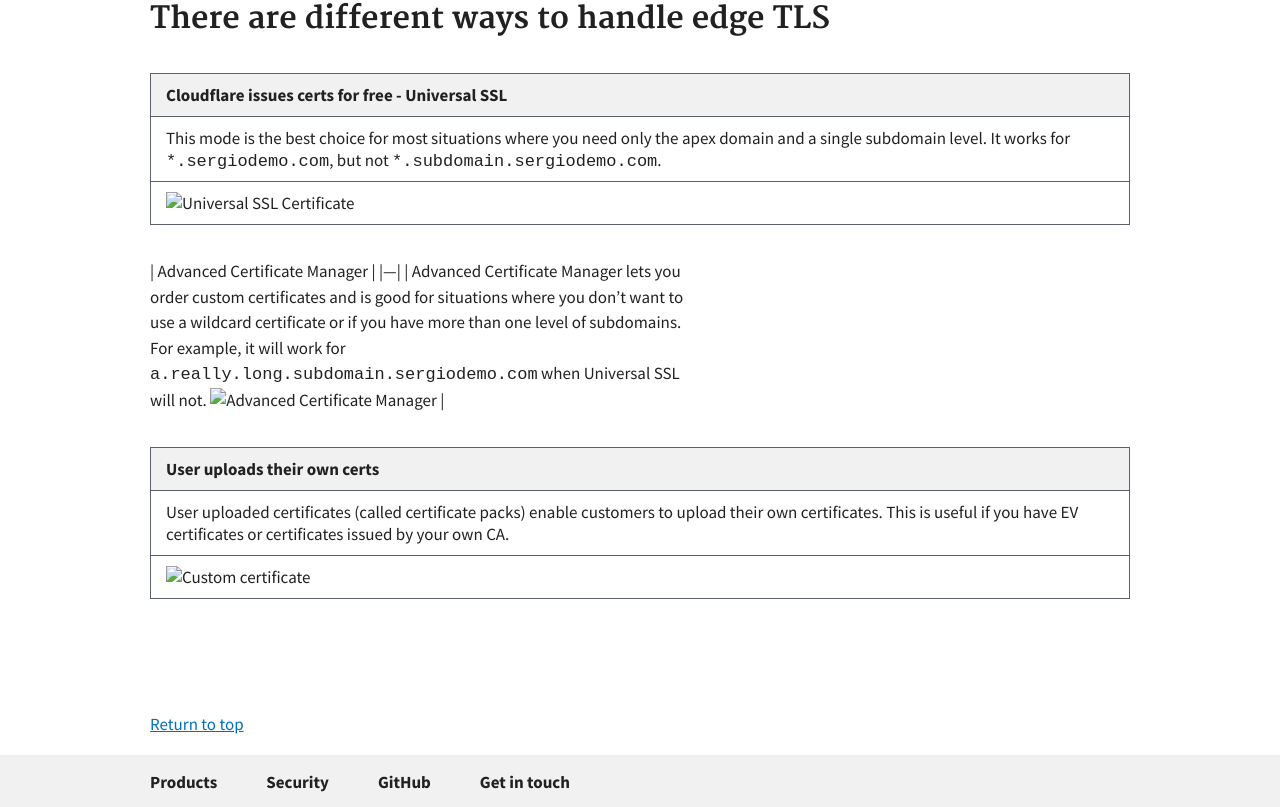
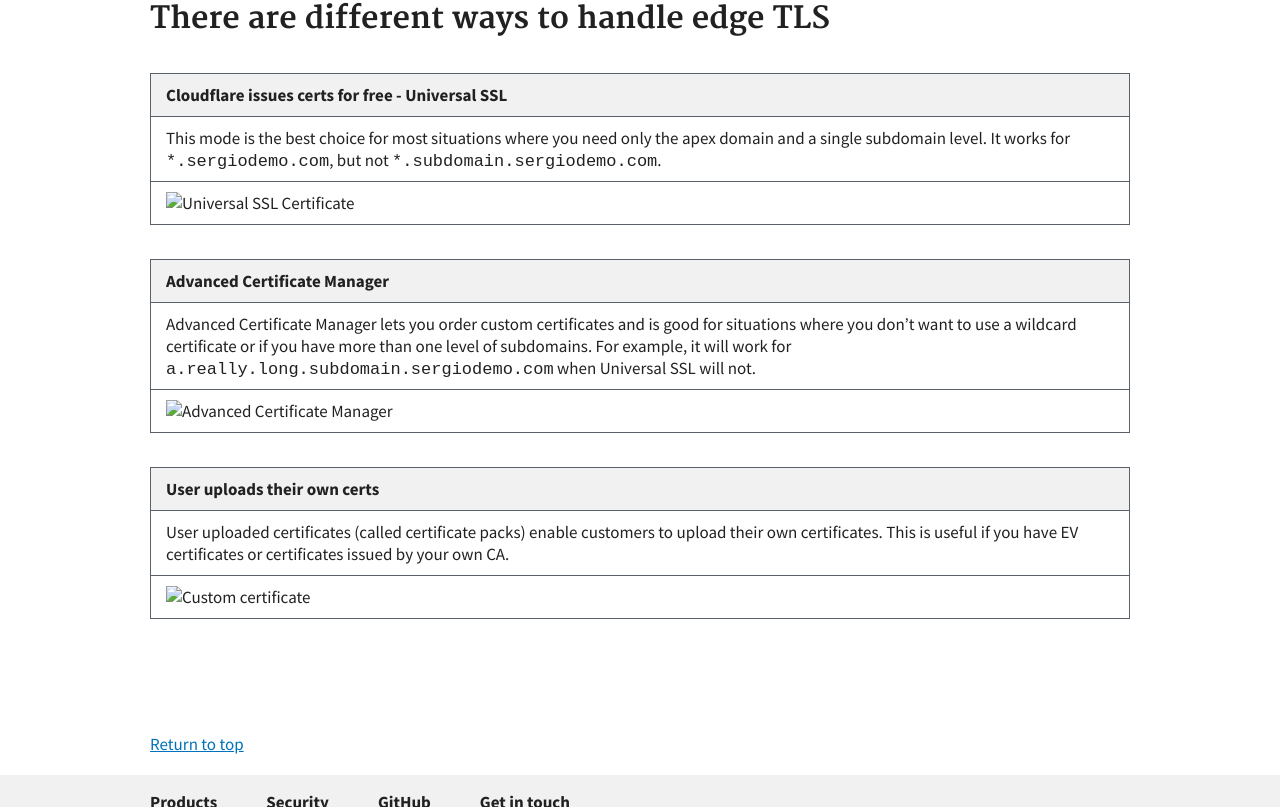
Before and after one commit to sergio-zygmunt-cf-demo/cloudflare-demo, a Jekyll site: the page built from demo/edge-certificates.md, in a window 1280 px wide and 900 px high, scrolled down 685 px, cut to the strip 0-807 px from the top of the window. Built offline with Jekyll 4.4.1, drawn with Linux system fonts in a browser that asks for light colours; part of the change alters nothing that is shown.

```diff
--- a/demo/edge-certificates.md
+++ b/demo/edge-certificates.md
@@ -20,11 +20,11 @@ You will no longer need to purchase and/or issue publicly trusted certificates.
 | This mode is the best choice for most situations where you need only the apex domain and a single subdomain level. It works for `*.sergiodemo.com`, but not `*.subdomain.sergiodemo.com`.
 ![Universal SSL Certificate](https://sergiodemo.com/cdn-cgi/imagedelivery/dHAzaCotabzPiuBsjyNCtA/0cb9a7de-dd57-48f6-4829-b58041fd5700/public) |
 
-| Advanced Certificate Manager |
+
+| Advanced Certificate Manager  |
 |---|
-| Advanced Certificate Manager lets you order custom certificates and is good for situations where you don't want to use a wildcard certificate or if you have more than one level of subdomains.
-For example, it will work for `a.really.long.subdomain.sergiodemo.com` when Universal SSL will not.
-![Advanced Certificate Manager](https://sergiodemo.com/cdn-cgi/imagedelivery/dHAzaCotabzPiuBsjyNCtA/7f0554dd-196f-4164-a8f6-e2b5e4ee2000/public) |
+| Advanced Certificate Manager lets you order custom certificates and is good for situations where you don't want to use a wildcard certificate or if you have more than one level of subdomains. For example, it will work for `a.really.long.subdomain.sergiodemo.com` when Universal SSL will not.
+![Advanced Certificate Manager](https://sergiodemo.com/cdn-cgi/imagedelivery/dHAzaCotabzPiuBsjyNCtA/7f0554dd-196f-4164-a8f6-e2b5e4ee2000/publi)|
 
 | User uploads their own certs |
 |---|
```
